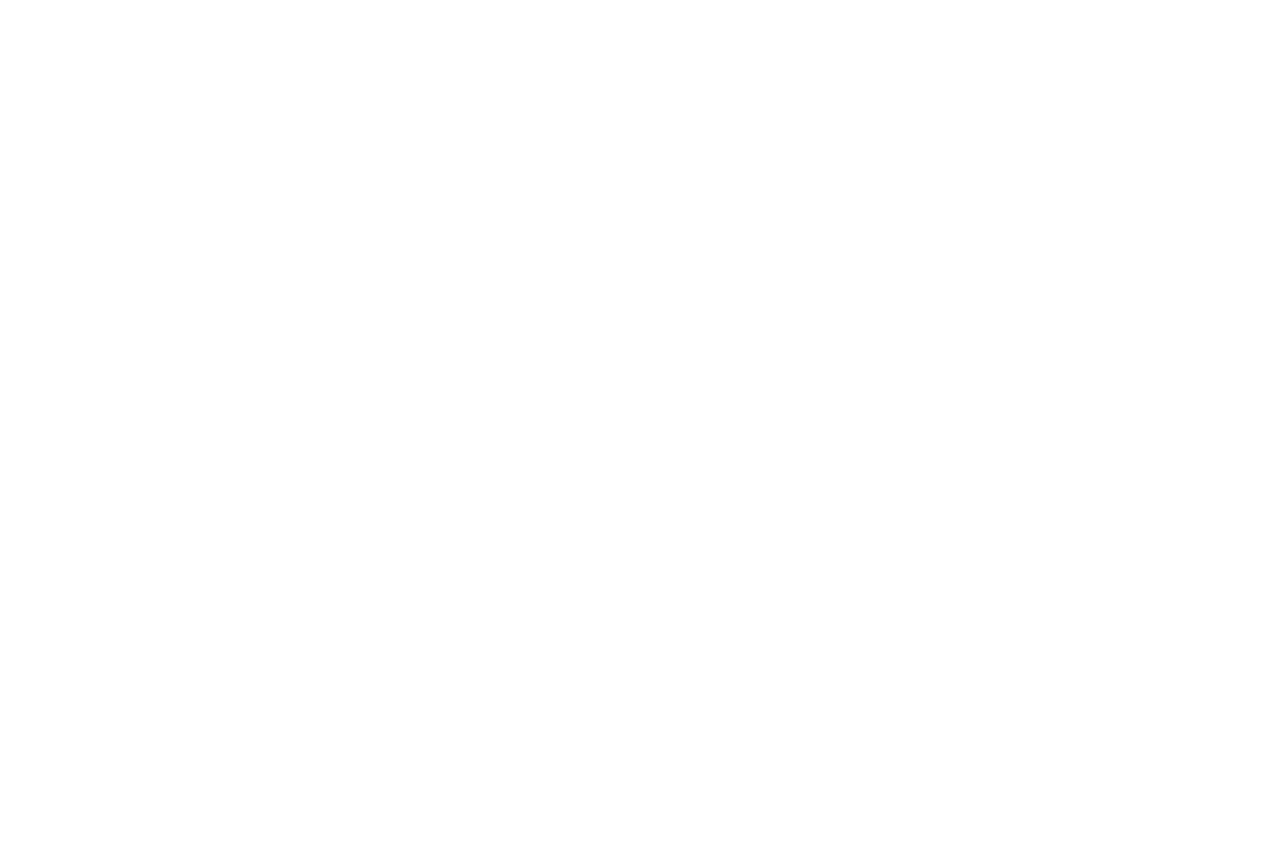
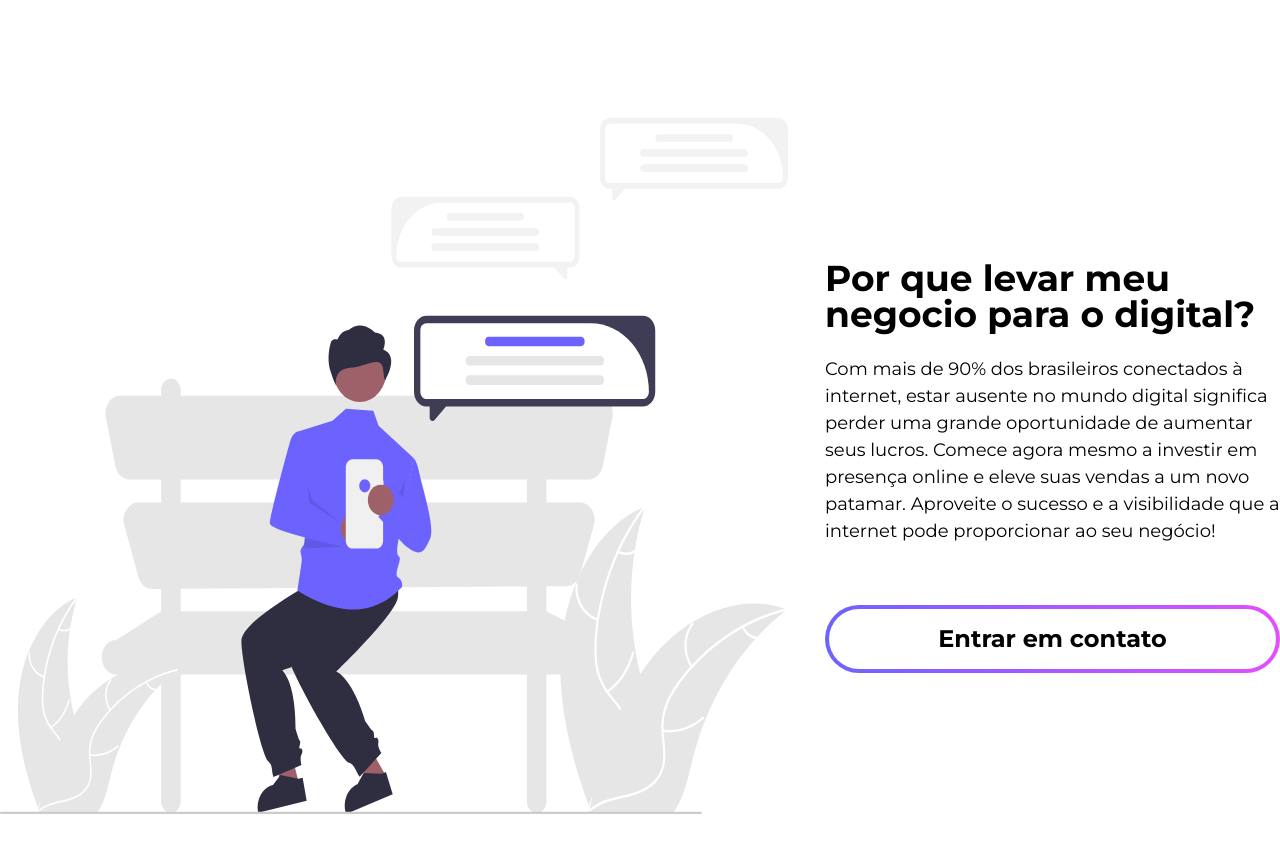
Before and after one commit to jaomanoel/Digital-Business, a Next.js app: page / in a window 1280 px wide. Shown: the part 1606-2458 px from the top of the page. Before the commit the page ends 1724 px from the top, so only its background shows below. Built offline with nearby package versions, Linux system fonts and the light colour scheme.

Commit message:
Created Why

```diff
--- a/src/pages/index.tsx
+++ b/src/pages/index.tsx
@@ -1,6 +1,7 @@
 import { Head } from "@/infra/components/Head";
 import { Features } from "@/parties/_Features";
 import { Hero } from "@/parties/_Hero";
+import { Why } from "@/parties/_Why";
 import { Montserrat } from "next/font/google";
 
 const montserrat = Montserrat({ subsets: ["latin"] });
@@ -12,6 +13,7 @@ export default function Home() {
       <main className={montserrat.className}>
         <Hero />
         <Features />
+        <Why />
       </main>
     </>
   );
--- /dev/null
+++ b/src/parties/_Why/_Why.tsx
@@ -0,0 +1,36 @@
+import { Button } from "@/components/Button";
+import { Online } from "@/components/svgs/Online";
+import React from "react";
+
+interface WhyProps {}
+
+const _Why: React.FC<WhyProps> = () => {
+  return (
+    <div className="w-full flex items-center justify-center px-16 xl:px-0 pb-60 lg:pb-120 overflow-x-hidden">
+      <div className="w-full max-w-screen-xl flex flex-col lg:flex-row items-center justify-center lg:justify-between gap-36">
+        <Online className="w-full h-full md:w-600 md:h-[55rem] lg:w-[78.8rem] lg:h-[69.6rem]" />
+
+        <div className="max-w-[45.5rem]">
+          <h3
+            className="font-montserrat font-bold text-[2.8rem] lg:text-4xl
+					  text-center lg:text-left leading-none pb-20 lg:pb-24"
+          >
+            Por que levar meu negocio para o digital?
+          </h3>
+
+          <p className="font-montserrat text-base lg:text-lg pb-40 lg:pb-60">
+            Com mais de 90% dos brasileiros conectados à internet, estar ausente
+            no mundo digital significa perder uma grande oportunidade de
+            aumentar seus lucros. Comece agora mesmo a investir em presença
+            online e eleve suas vendas a um novo patamar. Aproveite o sucesso e
+            a visibilidade que a internet pode proporcionar ao seu negócio!
+          </p>
+
+          <Button url="#" label="Entrar em contato" />
+        </div>
+      </div>
+    </div>
+  );
+};
+
+export { _Why };
--- /dev/null
+++ b/src/parties/_Why/index.tsx
@@ -0,0 +1 @@
+export { _Why as Why } from "./_Why";
```
